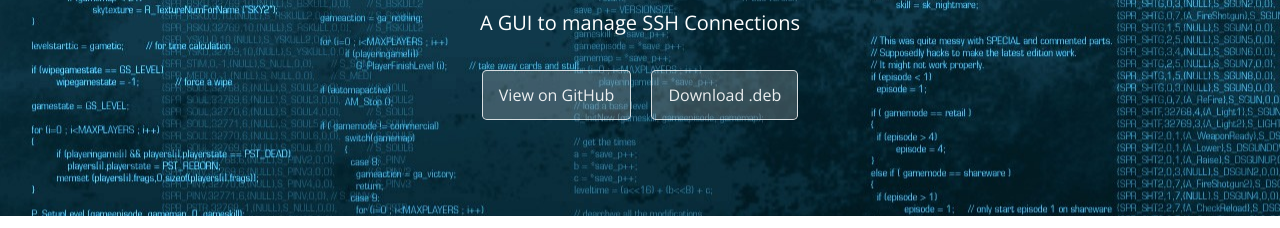
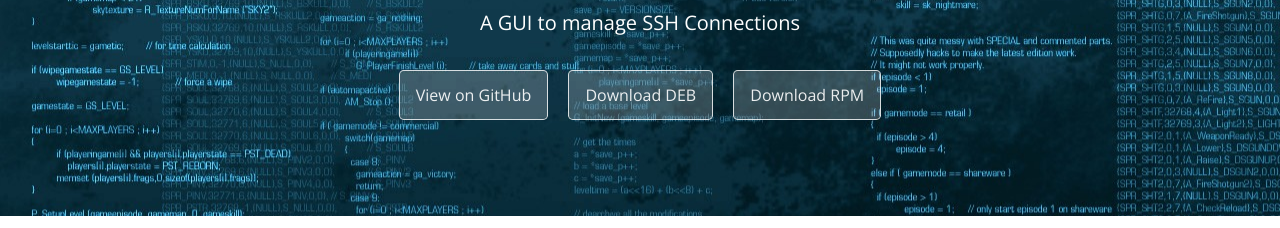
Before and after one commit to vitorluis/SSHClient, a website: page index.html in a window 1280 px wide. Shown: the part 167-395 px from the top of the page. Drawn offline with nearby package versions, Linux system fonts and the light colour scheme.

Commit message:
Change Download link

```diff
--- a/index.html
+++ b/index.html
@@ -30,7 +30,8 @@
     <h1 class="project-name">SSHClient</h1>
     <h2 class="project-tagline">A GUI to manage SSH Connections</h2>
     <a href="https://github.com/vitorluis/SSHClient/" target="_blank" class="btn">View on GitHub</a>
-    <a href="https://github.com/vitorluis/SSHClient/raw/packages/sshclient-1.0-1.deb" target="_blank" class="btn" download>Download .deb</a>
+    <a href="https://github.com/vitorluis/SSHClient/raw/packages/sshclient-1.0-1.deb" target="_blank" class="btn" download>Download DEB</a>
+    <a href="https://github.com/vitorluis/SSHClient/raw/packages/sshclient-1.0-1.noarch.rpm" target="_blank" class="btn" download>Download RPM</a>
 </section>
 
 <section class="main-content">
```
